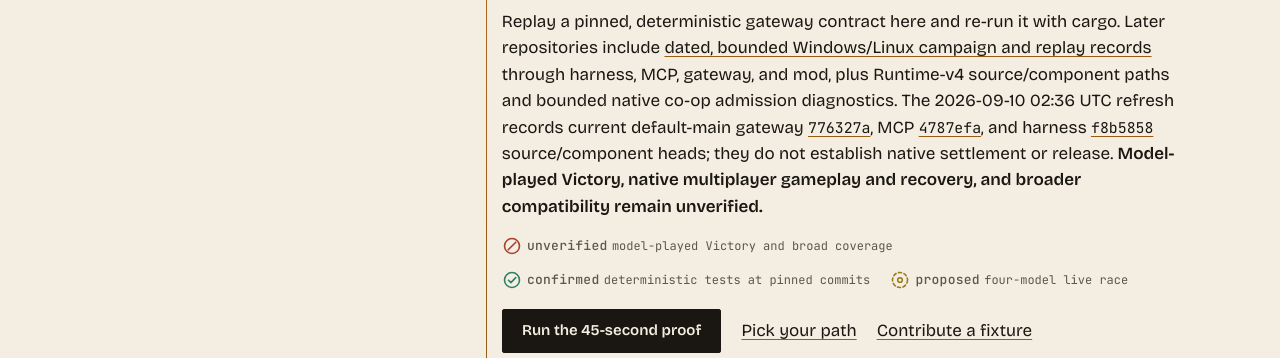
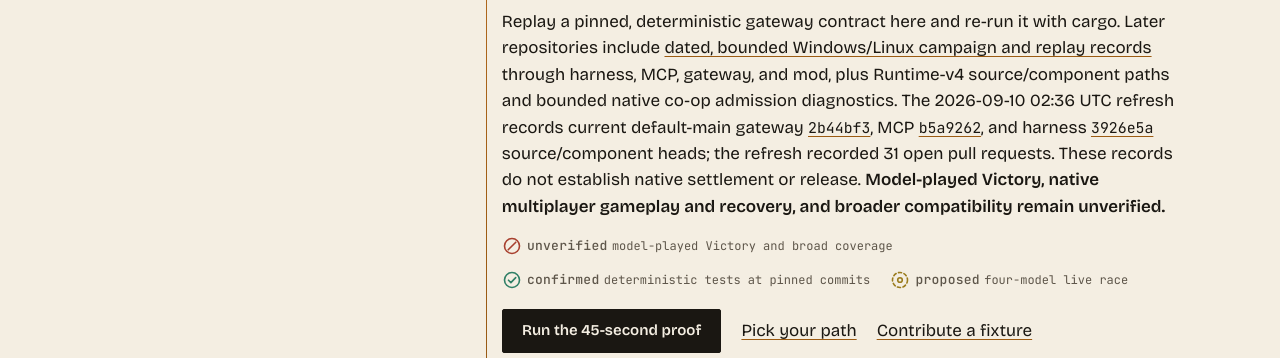
Before and after one commit to AI-Ascension/AI-Ascension.github.io, a plain HTML site: page index.html in a window 1280 px wide. Shown: the part 427-785 px from the top of the page. Drawn offline with Linux system fonts and the light colour scheme.

Commit message:
docs: refresh seeded acceptance links

```diff
--- a/index.html
+++ b/index.html
@@ -61,7 +61,7 @@
   </figure>
   <div class="hero__panel">
     <h1 id="hero-title">Inspect how AI requests to a game get fenced, one Rust contract at a time.</h1>
-    <p class="status">Replay a pinned, deterministic gateway contract here and re-run it with cargo. Later repositories include <a href="evidence.html#current">dated, bounded Windows/Linux campaign and replay records</a> through harness, MCP, gateway, and mod, plus Runtime-v4 source/component paths and bounded native co-op admission diagnostics. The 2026-09-10 02:36 UTC refresh records current default-main gateway <a href="https://github.com/AI-Ascension/sts2-gateway/commit/776327aca63c8ff6c6920865cd5c72de83b10c7b"><code>776327a</code></a>, MCP <a href="https://github.com/AI-Ascension/sts2-mcp-server/commit/4787efa1251bcc0eddccc5fea63a8939a8eb06d0"><code>4787efa</code></a>, and harness <a href="https://github.com/AI-Ascension/sts2-harness/commit/f8b5858d09978edf17c24b81a5ced07847e2bd5d"><code>f8b5858</code></a> source/component heads; they do not establish native settlement or release. <strong>Model-played Victory, native multiplayer gameplay and recovery, and broader compatibility remain unverified.</strong></p>
+    <p class="status">Replay a pinned, deterministic gateway contract here and re-run it with cargo. Later repositories include <a href="evidence.html#current">dated, bounded Windows/Linux campaign and replay records</a> through harness, MCP, gateway, and mod, plus Runtime-v4 source/component paths and bounded native co-op admission diagnostics. The 2026-09-10 02:36 UTC refresh records current default-main gateway <a href="https://github.com/AI-Ascension/sts2-gateway/commit/2b44bf347f790509c9f13378c89719d09366d45b"><code>2b44bf3</code></a>, MCP <a href="https://github.com/AI-Ascension/sts2-mcp-server/commit/b5a9262f1c76da76ea6f84fca0f1ee821ff67001"><code>b5a9262</code></a>, and harness <a href="https://github.com/AI-Ascension/sts2-harness/commit/3926e5a30ab569612e67d2dfdc6542f1391e95d7"><code>3926e5a</code></a> source/component heads; the refresh recorded 31 open pull requests. These records do not establish native settlement or release. <strong>Model-played Victory, native multiplayer gameplay and recovery, and broader compatibility remain unverified.</strong></p>
     <div class="stamps" role="group" aria-label="Evidence status">
       <span><span class="stamp stamp--unverified"><svg width="20" height="20" aria-hidden="true" focusable="false"><use href="#st-unverified"/></svg>unverified</span> <span class="who">model-played Victory and broad coverage</span></span>
       <span><span class="stamp stamp--confirmed"><svg width="20" height="20" aria-hidden="true" focusable="false"><use href="#st-confirmed"/></svg>confirmed</span> <span class="who">deterministic tests at pinned commits</span></span>
```
Also changed, not shown: repositories.html (+1 -1 lines), README.md.
